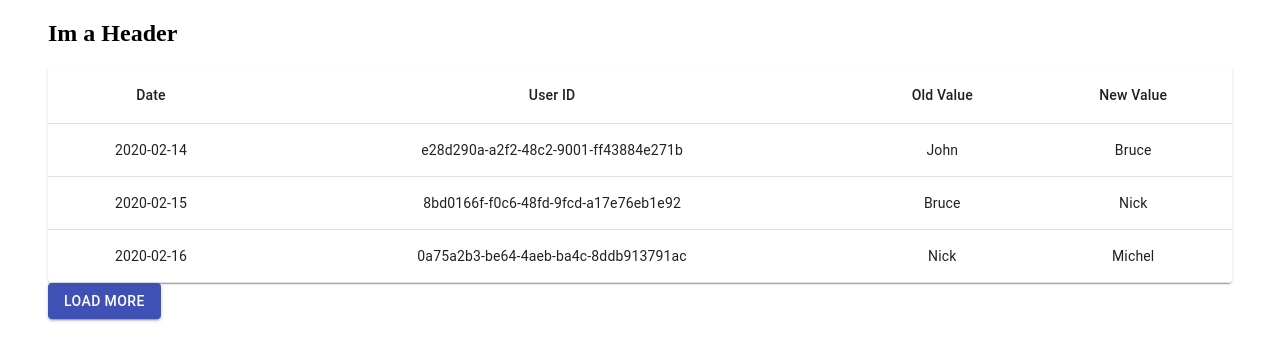
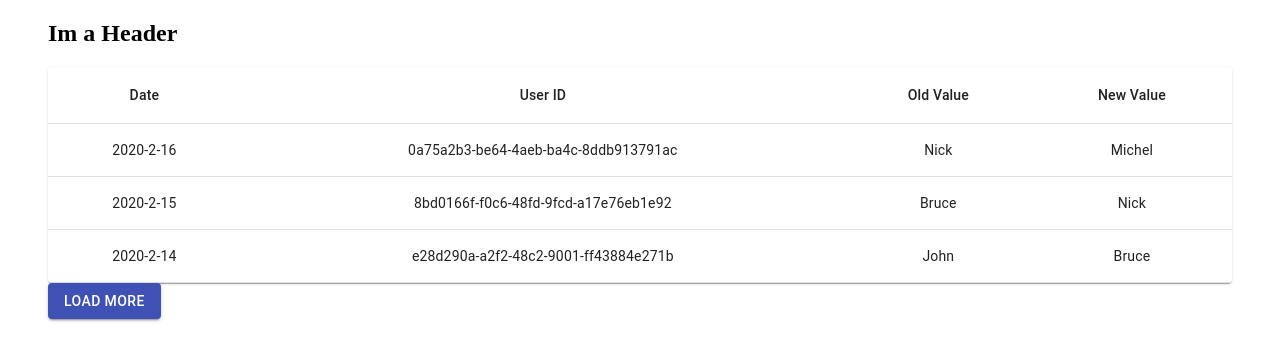
Before and after one commit to ndkv9/info-table, a React (Create React App) app: page / in a window 1280 px wide. Shown: the top 360 px of the page. Built offline with nearby package versions, Linux system fonts and the light colour scheme.

Commit message:
modify getDateValue fn

```diff
--- a/src/components/InfoTable.js
+++ b/src/components/InfoTable.js
@@ -19,14 +19,25 @@ const InfoTable = ({ data }) => {
   const classes = useStyles()
 
   // helper fn to transform timestamp to date value
-  const getDate = timestamp => {
-    const dateValue = new Date(timestamp).toISOString().slice(0, 10)
-    return dateValue
+  const getDateValue = timestamp => {
+    const partsOfDate = new Date(timestamp).toLocaleDateString().split('/')
+    const year = partsOfDate.pop()
+    partsOfDate.unshift(year)
+    const date = partsOfDate.join('-')
+
+    return date
   }
 
-  const rows = data.map(({ id, timestamp, diff }) => ({
+  const sortByDateValue = data => {
+    const sortedData = data.sort(
+      (current, next) => next.timestamp - current.timestamp,
+    )
+    return sortedData
+  }
+
+  const rows = sortByDateValue(data).map(({ id, timestamp, diff }) => ({
     id,
-    timestamp: getDate(timestamp),
+    timestamp: getDateValue(timestamp),
     oldValue: diff[0].oldValue,
     newValue: diff[0].newValue,
   }))
```
